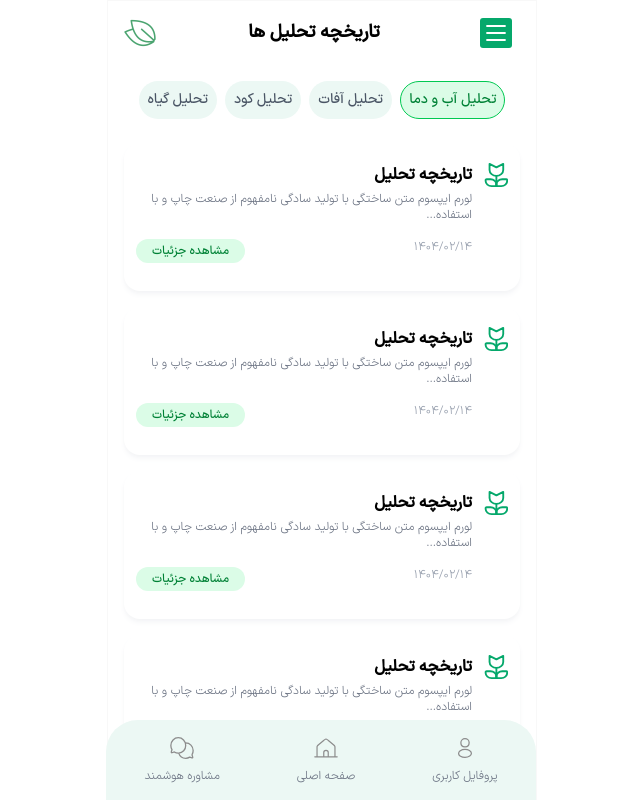
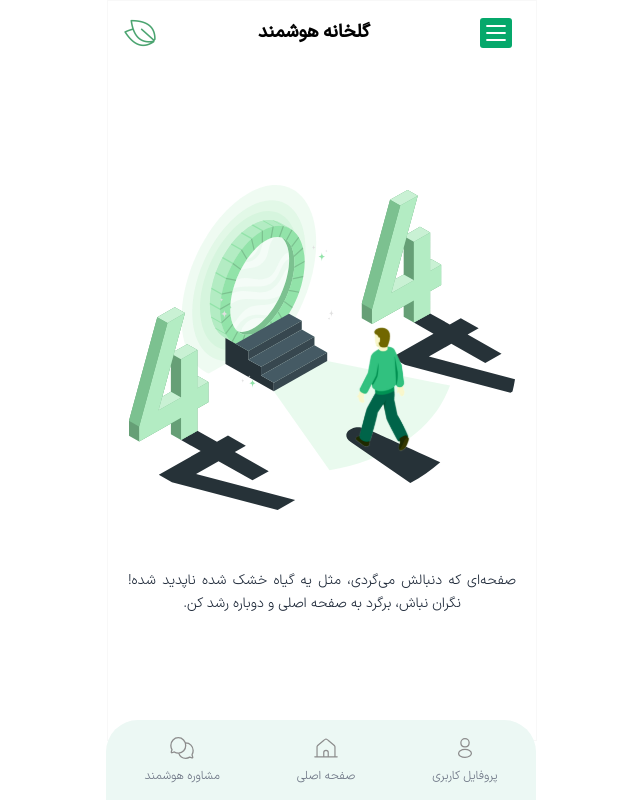
Before and after one commit to alirezzasarkar/smart-greenhouse-assistant, a React (Vite) app: page /analysis-history in a window 1280 px wide. Shown: the top 800 px of the page, without its empty margins (318-958 px from the left). Built offline with nearby package versions, Linux system fonts and the light colour scheme.

Commit message:
update URLs

```diff
--- a/src/App.jsx
+++ b/src/App.jsx
@@ -73,8 +73,11 @@ function App() {
           />
           <Route path="/pest-detection" element={<PestDetection />} />
           <Route path="/support" element={<Support />} />
-          <Route path="/payments" element={<Payments />} />
-          <Route path="/analysis-history" element={<AnalysisHistory />} />
+          <Route path="/profile/payments" element={<Payments />} />
+          <Route
+            path="/profile/analysis-history"
+            element={<AnalysisHistory />}
+          />
           <Route
             path="/fertilizer-detection"
             element={<FertilizerDetection />}
--- a/src/components/common/AnalysisHistoryCard.jsx
+++ b/src/components/common/AnalysisHistoryCard.jsx
@@ -5,7 +5,7 @@ const AnalysisHistoryCard = ({ title, desc, date, image }) => {
   return (
     <div className="flex bg-white rounded-2xl shadow-gray-100 shadow-md p-3 py-5 gap-3">
       <img
-        src="public/assets/icons/plant.svg"
+        src="/public/assets/icons/plant.svg"
         alt={title}
         className="w-6 h-6 object-cover"
       />
--- a/src/components/common/AnalysisHistoryList.jsx
+++ b/src/components/common/AnalysisHistoryList.jsx
@@ -6,31 +6,26 @@ const history = [
     title: "تاریخچه تحلیل",
     desc: "لورم ایپسوم متن ساختگی با تولید سادگی نامفهوم از صنعت چاپ و با استفاده...",
     date: "۱۴۰۴/۰۲/۱۴",
-    image: "/public/assets/images/plant-detection.png",
   },
   {
     title: "تاریخچه تحلیل",
     desc: "لورم ایپسوم متن ساختگی با تولید سادگی نامفهوم از صنعت چاپ و با استفاده...",
     date: "۱۴۰۴/۰۲/۱۴",
-    image: "/public/assets/images/plant-detection.png",
   },
   {
     title: "تاریخچه تحلیل",
     desc: "لورم ایپسوم متن ساختگی با تولید سادگی نامفهوم از صنعت چاپ و با استفاده...",
     date: "۱۴۰۴/۰۲/۱۴",
-    image: "/public/assets/images/plant-detection.png",
   },
   {
     title: "تاریخچه تحلیل",
     desc: "لورم ایپسوم متن ساختگی با تولید سادگی نامفهوم از صنعت چاپ و با استفاده...",
     date: "۱۴۰۴/۰۲/۱۴",
-    image: "/public/assets/images/plant-detection.png",
   },
   {
     title: "تاریخچه تحلیل",
     desc: "لورم ایپسوم متن ساختگی با تولید سادگی نامفهوم از صنعت چاپ و با استفاده...",
     date: "۱۴۰۴/۰۲/۱۴",
-    image: "/public/assets/images/plant-detection.png",
   },
 ];
 
--- a/src/components/common/ProfileMenu.jsx
+++ b/src/components/common/ProfileMenu.jsx
@@ -11,17 +11,17 @@ const ProfileMenu = () => {
     {
       label: "لیست پرداخت ها",
       icon: "/public/assets/icons/profile-icon/payment.svg",
-      to: "/payments",
+      to: "/profile/payments",
     },
     {
       label: "تمدید اشتراک",
       icon: "/public/assets/icons/profile-icon/subscription.svg",
-      to: "/renew-subscription",
+      to: "/profile/renew-subscription",
     },
     {
       label: "تاریخچه تحلیل ها",
       icon: "/public/assets/icons/profile-icon/analysis.svg",
-      to: "/analysis-history",
+      to: "/profile/analysis-history",
     },
   ];
 
--- a/src/layouts/MainLayout.jsx
+++ b/src/layouts/MainLayout.jsx
@@ -90,9 +90,9 @@ const MainLayout = () => {
                 return "اشتراک ها";
               case "/profile":
                 return "پروفایل کاربری";
-              case "/payments":
+              case "/profile/payments":
                 return "لیست پرداخت ها";
-              case "/analysis-history":
+              case "/profile/analysis-history":
                 return "تاریخچه تحلیل ها";
               case "/smart-consultant":
                 return "مشاوره هوشمند گیاه";
```
